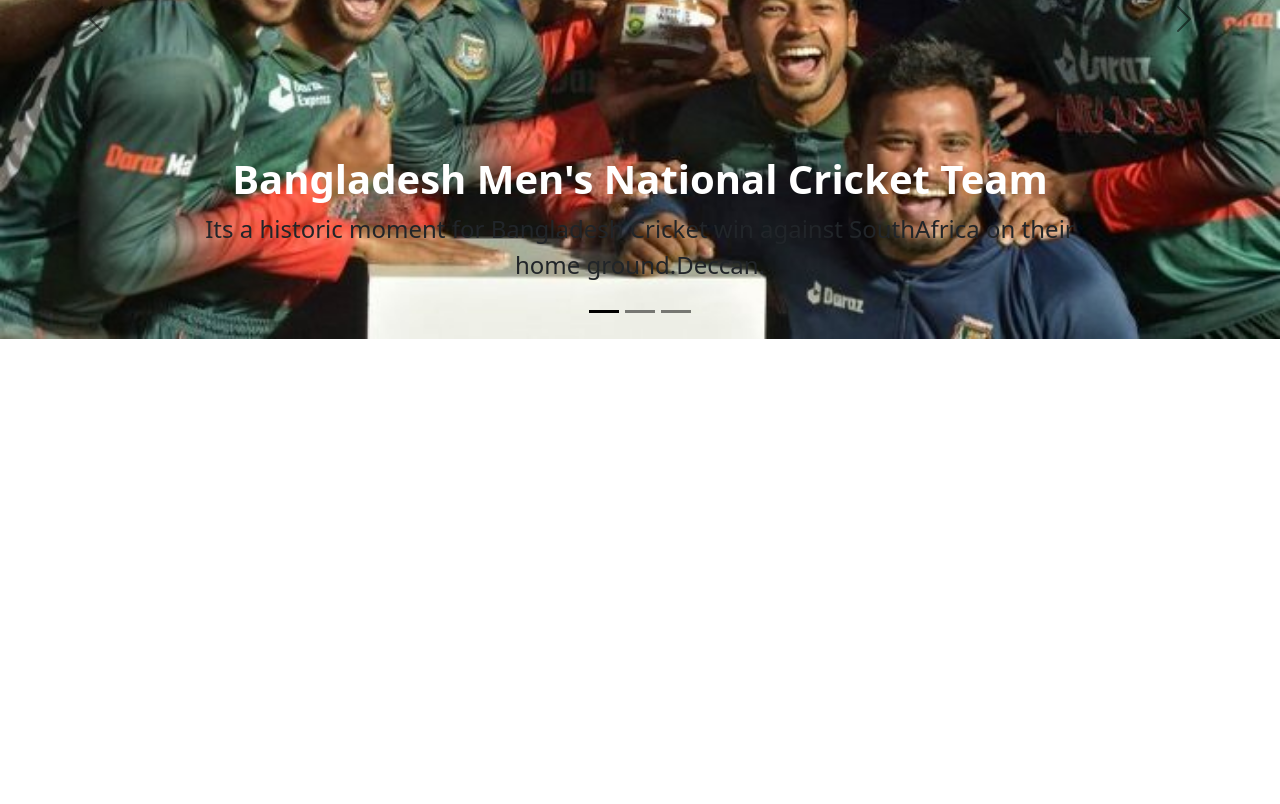
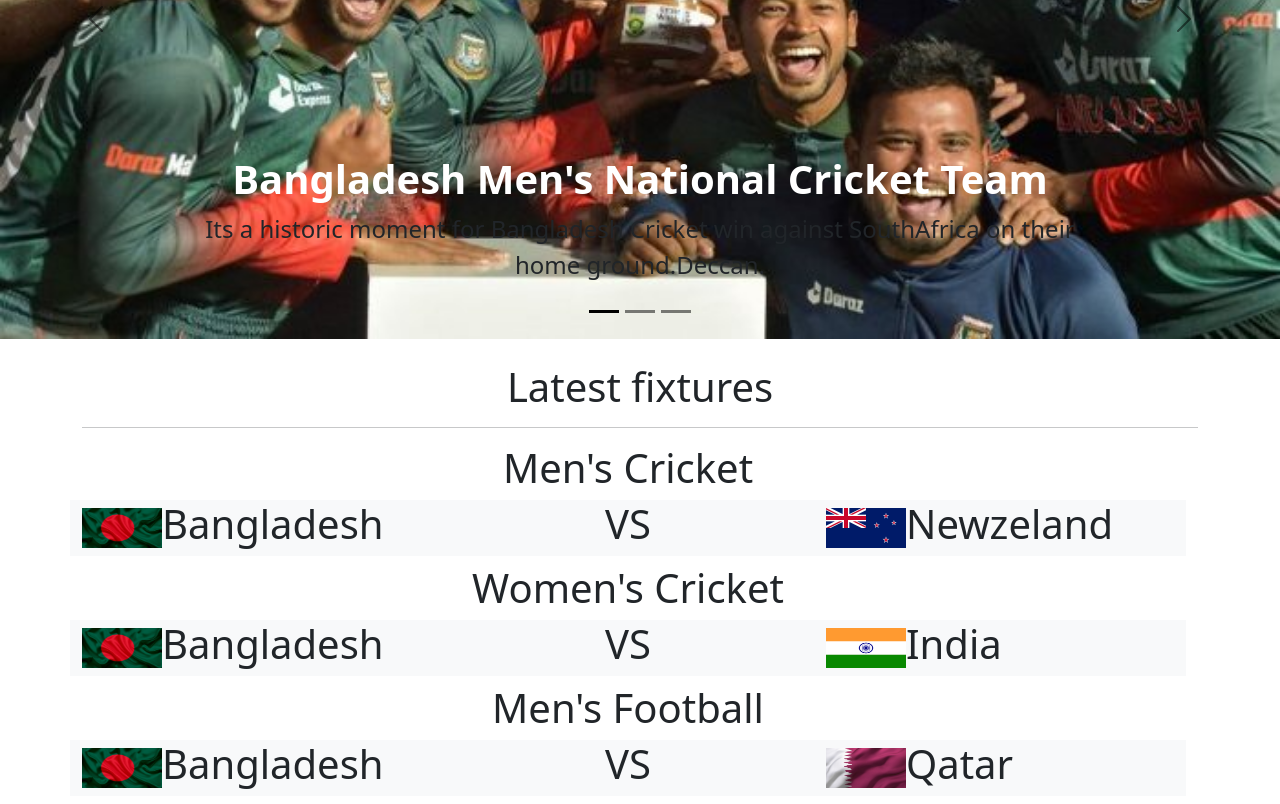
Before and after one commit to RahattheQuaint/banglatiger, a plain HTML site: page index.html in a window 1280 px wide. Shown: the part 301-1105 px from the top of the page. Before the commit the page ends 800 px from the top, so only its background shows below. Drawn offline with nearby package versions, Linux system fonts and the light colour scheme.

Commit message:
fixture added

```diff
--- a/index.html
+++ b/index.html
@@ -69,7 +69,7 @@
 
         <!-- header slider -->
 
-        <section>
+        <section class="mb-4">
             <div id="carouselExampleCaptions" class=" carousel-dark carousel slide " data-bs-ride="false">
                 <div class="carousel-indicators ">
                     <button type="button" data-bs-target="#carouselExampleCaptions" data-bs-slide-to="0" class="active"
@@ -122,6 +122,103 @@
         </section>
 
     </header>
+    <main>
+        <!-- fixtures -->
+        <section class="container text-center mt-4">
+            <h1 class="mb-2">
+                Latest fixtures
+                <hr>
+            </h1>
+            <div class="row ">
+
+                <div class="row mb-2">
+                    <h1>Men's Cricket</h1>
+                    <div class="col-4 bg-light">
+                        <div class="d-flex align-items-center">
+                            <div>
+                                <img src="image/banner/flagbd.png" alt="" style="width:80px; height:40px;">
+                            </div>
+                            <div>
+                                <h1>Bangladesh</h1>
+                            </div>
+                        </div>
+
+
+                    </div>
+                    <div class="col-4 bg-light">
+                        <h1>VS</h1>
+                    </div>
+                    <div class="col-4 bg-light">
+                        <div class="d-flex align-items-center">
+                            <div>
+                                <img src="image/banner/flagnz.png" alt="" style="width:80px; height:40px;">
+                            </div>
+                            <div>
+                                <h1>Newzeland</h1>
+                            </div>
+                        </div>
+                    </div>
+                </div>
+                <div class="row mb-2">
+                    <h1>Women's Cricket</h1>
+                    <div class="col-4 bg-light">
+                        <div class="d-flex align-items-center">
+                            <div>
+                                <img src="image/banner/flagbd.png" alt="" style="width:80px; height:40px;">
+                            </div>
+                            <div>
+                                <h1>Bangladesh</h1>
+                            </div>
+                        </div>
+
+
+                    </div>
+                    <div class="col-4 bg-light">
+                        <h1>VS</h1>
+                    </div>
+                    <div class="col-4 bg-light">
+                        <div class="d-flex align-items-center">
+                            <div>
+                                <img src="image/banner/flagind.png" alt="" style="width:80px; height:40px;">
+                            </div>
+                            <div>
+                                <h1>India</h1>
+                            </div>
+                        </div>
+                    </div>
+                </div>
+                <div class="row mb-2">
+                    <h1>Men's Football</h1>
+                    <div class="col-4 bg-light">
+                        <div class="d-flex align-items-center">
+                            <div>
+                                <img src="image/banner/flagbd.png" alt="" style="width:80px; height:40px;">
+                            </div>
+                            <div>
+                                <h1>Bangladesh</h1>
+                            </div>
+                        </div>
+
+
+                    </div>
+                    <div class="col-4 bg-light">
+                        <h1>VS</h1>
+                    </div>
+                    <div class="col-4 bg-light">
+                        <div class="d-flex align-items-center">
+                            <div>
+                                <img src="image/banner/flagqtr.jpg" alt="" style="width:80px; height:40px;">
+                            </div>
+                            <div>
+                                <h1>Qatar</h1>
+                            </div>
+                        </div>
+                    </div>
+                </div>
+
+            </div>
+        </section>
+    </main>
     <!-- boostrap js -->
     <script src="https://cdn.jsdelivr.net/npm/bootstrap@5.2.2/dist/js/bootstrap.bundle.min.js"
         integrity="sha384-OERcA2EqjJCMA+/3y+gxIOqMEjwtxJY7qPCqsdltbNJuaOe923+mo//f6V8Qbsw3"
```
Also changed, not shown: image/banner/flagbd.png (added), image/banner/flagind.png (added), image/banner/flagnz.png (added), image/banner/flagqtr.jpg (added).
